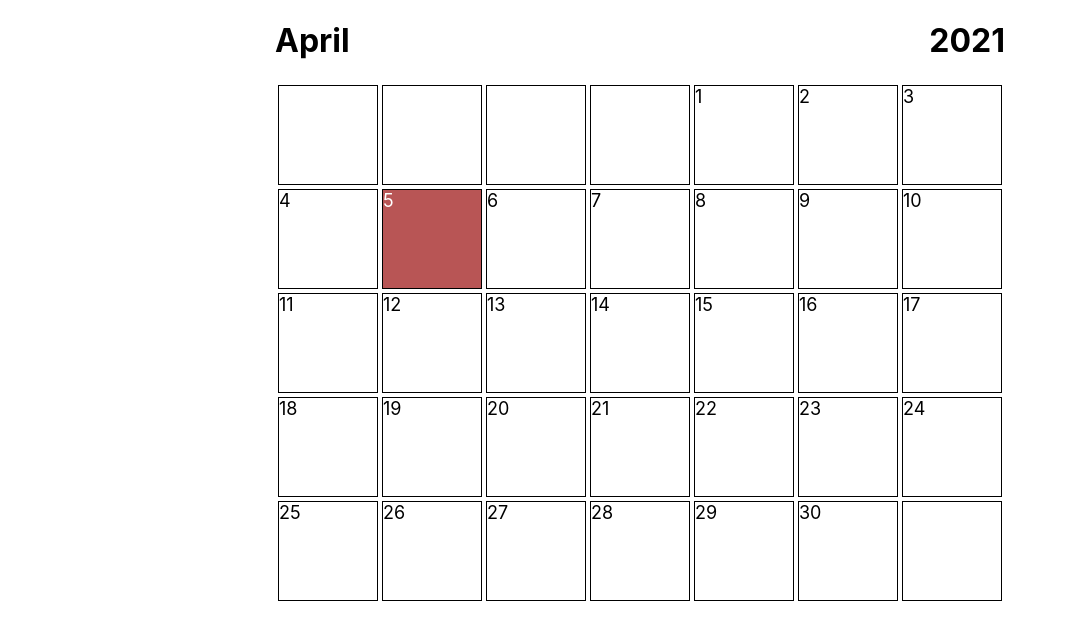
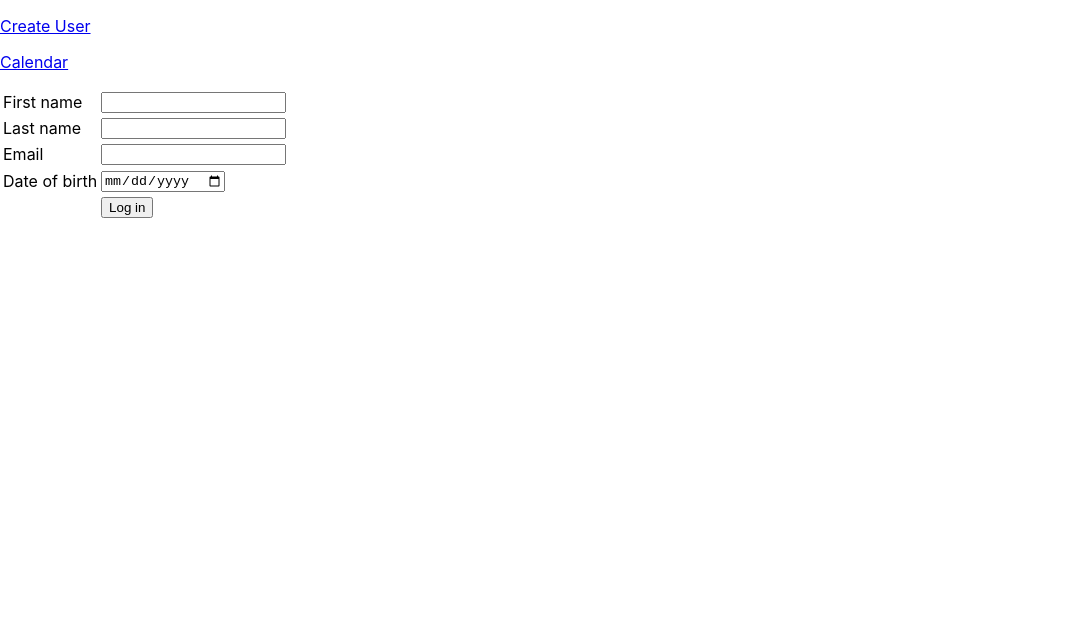
Before and after one commit to nkvch/Planner-App, a React (Create React App) app: page /#/usercreate in a window 1280 px wide. Shown: the top 640 px of the page, without its empty margins (0-1066 px from the left). Built offline with nearby package versions, Linux system fonts and the light colour scheme.

Commit message:
add user registration

```diff
--- a/package.json
+++ b/package.json
@@ -6,8 +6,10 @@
     "@testing-library/jest-dom": "^5.11.10",
     "@testing-library/react": "^11.2.6",
     "@testing-library/user-event": "^12.8.3",
+    "axios": "^0.21.1",
     "react": "^17.0.2",
     "react-dom": "^17.0.2",
+    "react-router-dom": "^5.2.0",
     "react-scripts": "4.0.3",
     "web-vitals": "^1.1.1"
   },
--- a/src/App.css
+++ b/src/App.css
@@ -27,3 +27,9 @@
   font-size: large;
   color: white;
 }
+.week-days {
+  text-align: center;
+}
+.weekend {
+  color: rgb(184, 85, 85);
+}
--- a/src/App.js
+++ b/src/App.js
@@ -1,11 +1,26 @@
+import React from 'react';
 import Calendar from './components/Calendar';
+import UserCreate from './components/UserCreate';
 import './App.css';
+import {
+  Route,
+  NavLink,
+  HashRouter
+} from "react-router-dom";
+
 
 function App() {
   return (
+    <HashRouter>
     <div className="App">
-      <Calendar />
+      <NavLink to="/usercreate"><p>Create User</p></NavLink>
+      <NavLink exact to="/calendar"><p>Calendar</p></NavLink>
+      <div className="content">
+      <Route path="/calendar" component={Calendar}/>
+      <Route path="/usercreate" component={UserCreate}/>
+      </div>
     </div>
+    </HashRouter>
   );
 }
 
--- a/src/components/Calendar.js
+++ b/src/components/Calendar.js
@@ -1,18 +1,6 @@
 import React from 'react';
+import Day from '../components/Day'
 
-class Day extends React.Component {
-    constructor(props) {
-        super(props);
-        this.state = {}
-    }
-    render() {
-        if (!this.props.isToday) {
-            return <div className="day">{this.props.day}</div>
-        } else {
-            return <div className="today">{this.props.day}</div>
-        }
-    }
-}
 
 class Calendar extends React.Component{
     constructor(props) {
@@ -119,6 +107,18 @@ class Calendar extends React.Component{
                 <div className="year-name"><h1>{this.state.year}</h1></div>
             </div>
             <table className="table-calendar">
+            <thead>
+                <tr className="week-days">
+                    <td className="weekend">Sun</td>
+                    <td>Mon</td>
+                    <td>Tue</td>
+                    <td>Wed</td>
+                    <td>Thu</td>
+                    <td>Fri</td>
+                    <td className="weekend">Sat</td>
+                </tr>
+            </thead>
+            <tbody>
                 {
                     this.state.weeksArray.map(week =>
                         <tr>
@@ -132,6 +132,7 @@ class Calendar extends React.Component{
                         </tr>
                         )
                 }
+            </tbody>
             </table>
             </div>
         )
--- a/src/components/Day.js
+++ b/src/components/Day.js
@@ -3,9 +3,15 @@ import React from 'react';
 class Day extends React.Component {
     constructor(props) {
         super(props);
-
+        this.state = {}
     }
     render() {
-
+        if (!this.props.isToday) {
+            return <div className="day">{this.props.day}</div>
+        } else {
+            return <div className="today">{this.props.day}</div>
+        }
     }
 }
+
+export default Day;
--- /dev/null
+++ b/src/components/UserCreate.js
@@ -0,0 +1,73 @@
+import React from 'react';
+import UserService from '../services/UserService';
+
+class UserCreate extends React.Component {
+    constructor(props) {
+        super(props);
+        this.state = {
+            firstName: "",
+            lastName: "",
+            email: "",
+            dob: "",
+            // login: "",
+            // password: "",
+        }
+        this.handleInputChange = this.handleInputChange.bind(this);
+    }
+
+    handleInputChange(event) {
+        const target = event.target;
+        const value = target.value;
+        const name = target.name;
+
+        this.setState({
+            [name]: value,
+        });
+    }
+
+    handleSubmit(event) {
+        UserService.postUser(this.state);
+        event.preventDefault();
+    }
+
+    render() {
+        return (
+            <form onSubmit={this.handleSubmit}>
+            <table>
+            <tbody>
+            <tr>
+                <td><label>First name</label></td>
+                <td><input name="firstName" type="text" value={this.state.firstName} onChange={this.handleInputChange}/></td>
+            </tr>
+            <tr>
+                <td><label>Last name</label></td>
+                <td><input name="lastName" type="text" value={this.state.lastName} onChange={this.handleInputChange}/></td>
+            </tr>
+            <tr>
+                <td><label>Email</label></td>
+                <td><input name="email" type="email" value={this.state.email} onChange={this.handleInputChange}/></td>
+            </tr>
+            <tr>
+                <td><label>Date of birth</label></td>
+                <td><input name="dob" type="date" value={this.state.dob} onChange={this.handleInputChange}/></td>
+            </tr>
+            {/* <tr>
+                <td><label>User Name</label></td>
+                <td><input name="username" type="text" value={this.state.username} onChange={this.handleInputChange}/></td>
+            </tr>
+            <tr>
+                <td><label>Password</label></td>
+                <td><input name="password" type="password" value={this.state.password} onChange={this.handleInputChange}></input></td>
+            </tr> */}
+            <tr>
+                <td></td>
+                <td><input type="submit" value="Log in" /></td>
+            </tr>
+            </tbody>
+            </table>
+            </form>
+        )
+    }
+}
+
+export default UserCreate;
--- /dev/null
+++ b/src/services/UserService.js
@@ -0,0 +1,18 @@
+import axios from 'axios';
+
+const USERS_REST_API_URL = 'http://localhost:8080/api/user';
+
+class UserService {
+
+    getUsers(){
+        return axios.get(USERS_REST_API_URL);
+    }
+
+    postUser = async(user) => {
+        let res = await axios.post(USERS_REST_API_URL, JSON.stringify(user));
+        console.log(res);
+    }
+
+}
+
+export default new UserService();
```
Also changed, not shown: 1 other file (tests, documents, lock files or other folders).
